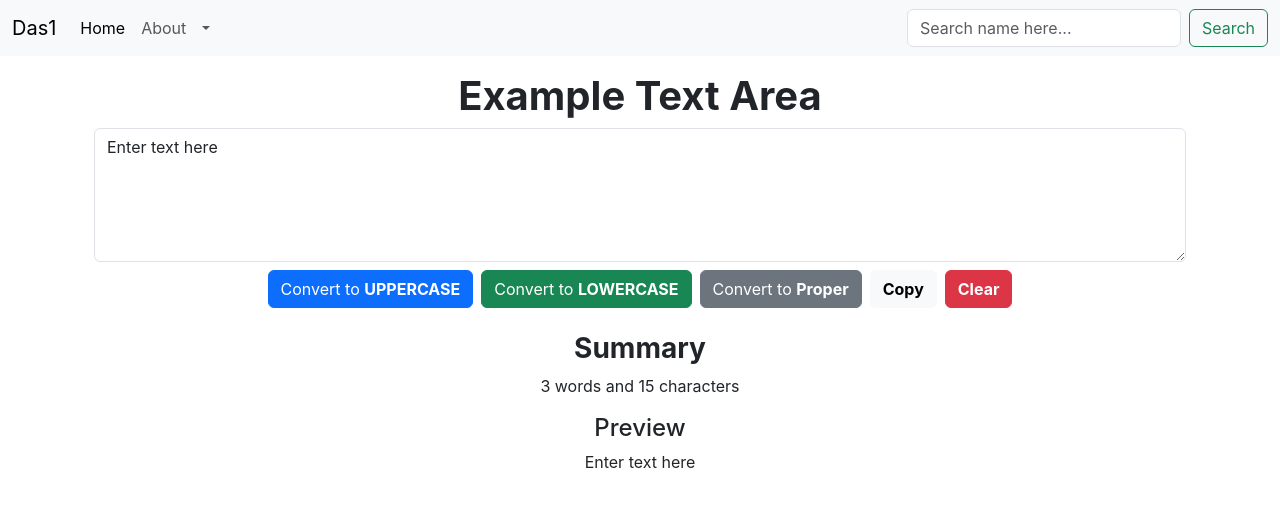
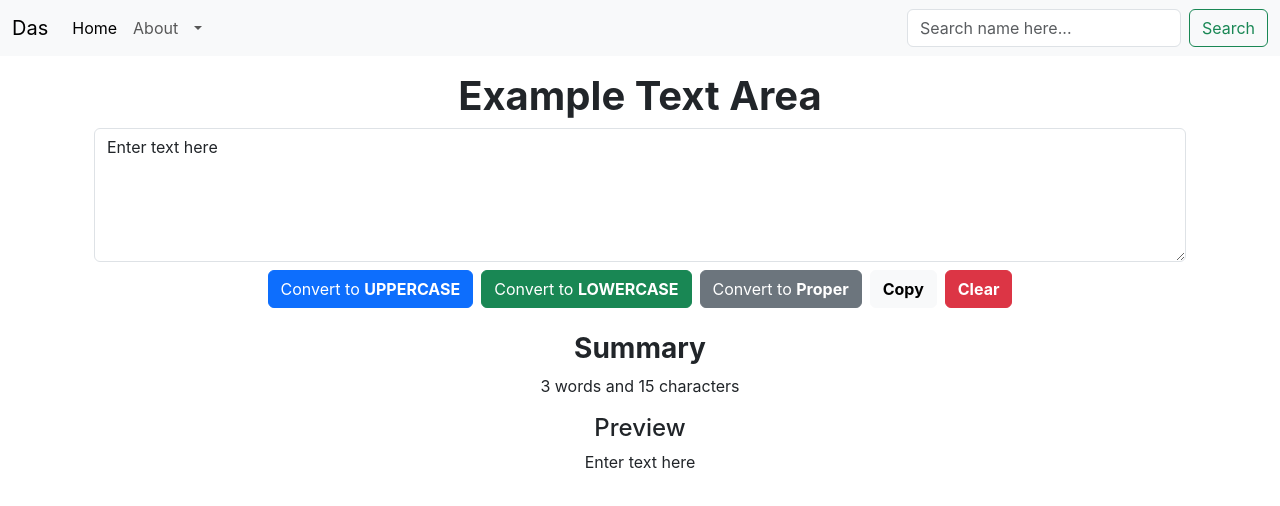
Before and after one commit to Das87/FirstReactApp, a React (Create React App) app: page / in a window 1280 px wide. Shown: the top 506 px of the page. Built offline with nearby package versions, Linux system fonts and the light colour scheme.

Commit message:
second2 commit

```diff
--- a/src/App.js
+++ b/src/App.js
@@ -7,7 +7,7 @@ function App() {
   return (
     <div className="App">
       <>
-        <Navbar title="Das1" home="Home"/>
+        <Navbar title="Das" home="Home"/>
         <div className="container my-3">
           <Textbox/>
         </div>
```
